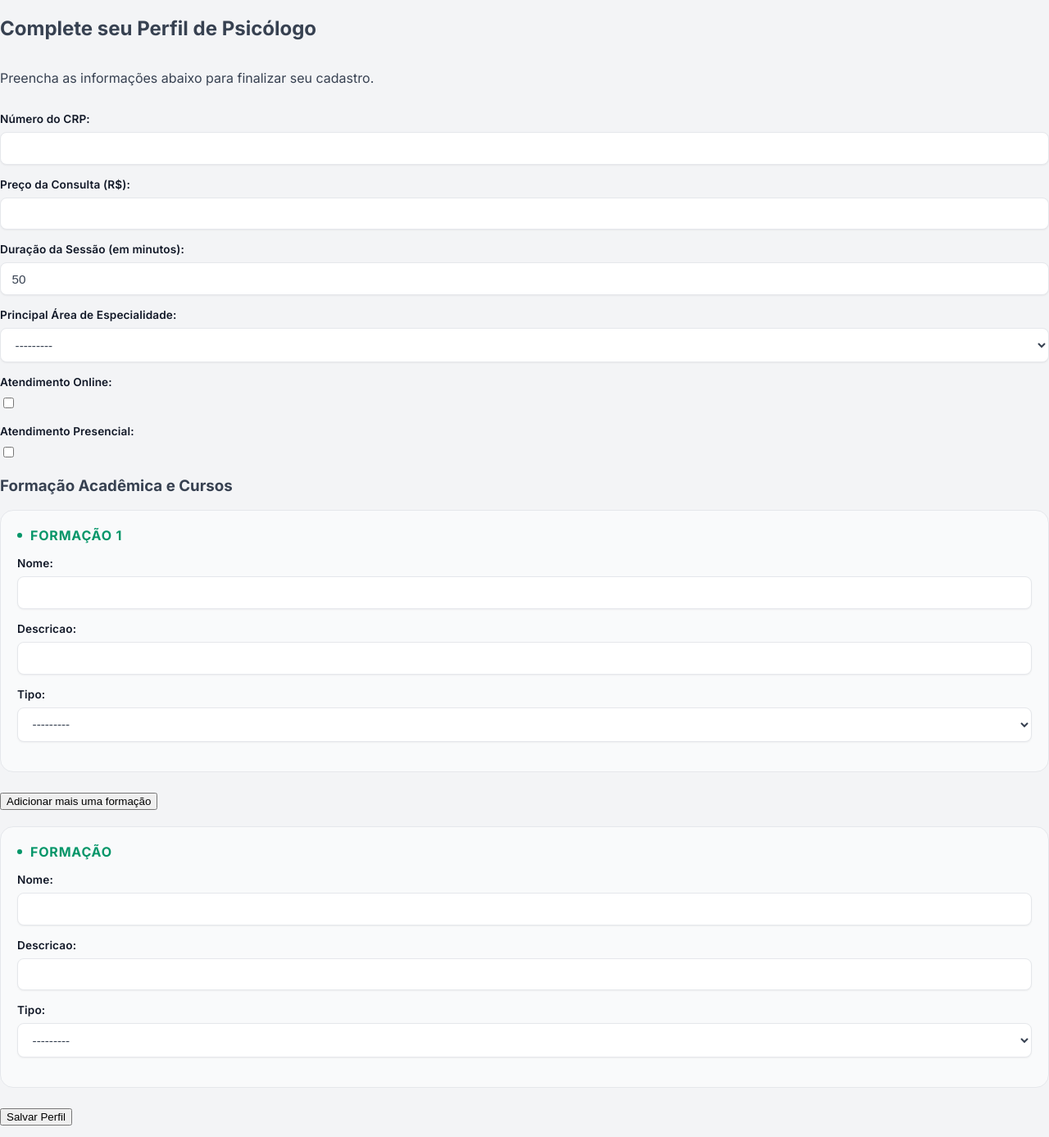
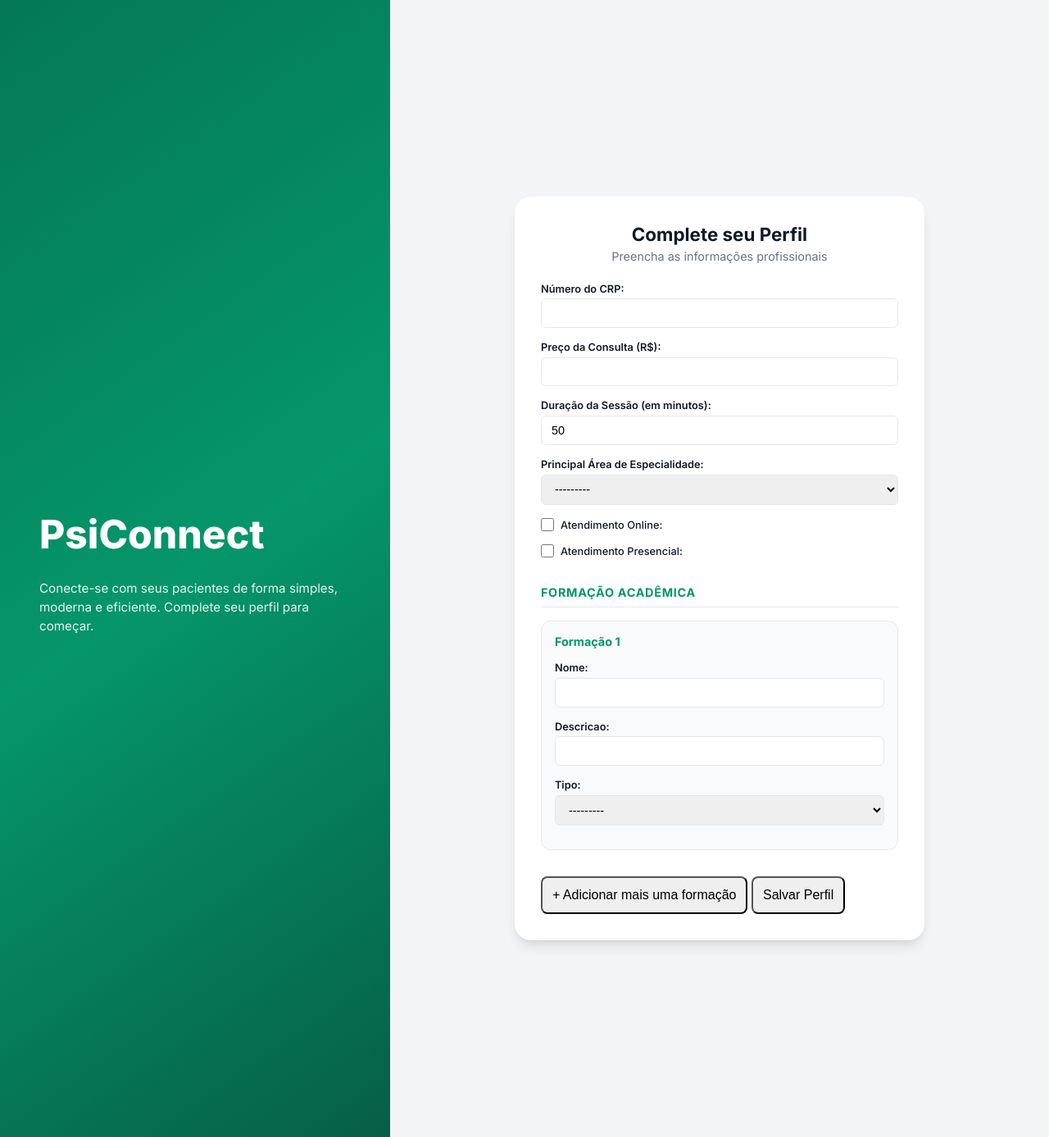
Before and after one commit to FelipeMartinsBnf/psiacesso-django, a Django app: page /cadastro/psicologo/ in a window 1280 px wide. Shown: the whole page at 82% size. Run offline with Django 5.2, Linux system fonts and the light colour scheme; the visitor is signed in with stand-in values (Sample User, id 1); data that the repository does not hold is empty.

Commit message:
estilizando cadastro psi parte 2

```diff
--- a/contas/static/cadastro_psicologo.css
+++ b/contas/static/cadastro_psicologo.css
@@ -2,24 +2,17 @@
 
 /* === 1. VARIÁVEIS DE DESIGN (MODERNO & CLEAN) === */
 :root {
-    /* Cores da Marca (Ajuste para seu verde exato) */
-    --cp-primary: #059669;       /* Um verde esmeralda moderno */
+    --cp-primary: #059669;
     --cp-primary-dark: #047857;
-    --cp-primary-light: #d1fae5; /* Verde bem clarinho para fundos de destaque */
+    --cp-primary-light: #d1fae5;
+    --cp-bg-page: #f3f4f6;
+    --cp-bg-surface: #ffffff;
+    --cp-border-color: #e5e7eb;
+    --cp-text-heading: #111827;
+    --cp-text-body: #374151;
+    --cp-text-muted: #6b7280;
 
-    /* Neutros Sofisticados */
-    --cp-bg-page: #f3f4f6;       /* Cinza azulado muito claro para o fundo da página */
-    --cp-bg-surface: #ffffff;    /* Branco puro para superfícies */
-    --cp-border-color: #e5e7eb;  /* Bordas sutis */
-
-    /* Tipografia */
-    --cp-text-heading: #111827;  /* Quase preto para títulos */
-    --cp-text-body: #374151;     /* Cinza escuro para texto */
-    --cp-text-muted: #6b7280;    /* Cinza médio para dicas */
-
-    /* Sombras (Essenciais para o look moderno) */
     --shadow-sm: 0 1px 2px 0 rgb(0 0 0 / 0.05);
-    --shadow-md: 0 4px 6px -1px rgb(0 0 0 / 0.1), 0 2px 4px -2px rgb(0 0 0 / 0.1);
     --shadow-lg: 0 10px 15px -3px rgb(0 0 0 / 0.1), 0 4px 6px -4px rgb(0 0 0 / 0.1);
 }
 
@@ -27,10 +20,10 @@
 html, body {
     height: 100%;
     margin: 0;
-    font-family: 'Inter', -apple-system, BlinkMacSystemFont, "Segoe UI", Roboto, sans-serif;
+    font-family: 'Inter', sans-serif;
     background-color: var(--cp-bg-page);
     color: var(--cp-text-body);
-    overflow: hidden; /* Evita scroll na página inteira */
+    overflow: hidden;
 }
 
 .main-cadastro-container {
@@ -39,7 +32,7 @@
     width: 100vw;
 }
 
-/* --- BARRA LATERAL (Mais sofisticada) --- */
+/* --- BARRA LATERAL --- */
 .branding-sidebar {
     width: 38%;
     background: linear-gradient(145deg, var(--cp-primary-dark), var(--cp-primary), #065f46);
@@ -47,36 +40,23 @@
     display: flex;
     flex-direction: column;
     justify-content: center;
-    padding: 4rem;
+    padding: 3rem;
     box-sizing: border-box;
     position: relative;
-    overflow: hidden;
-}
-
-.branding-sidebar::before {
-    content: '';
-    position: absolute;
-    top: -10%; right: -10%;
-    width: 300px; height: 300px;
-    background: radial-gradient(circle, rgba(255,255,255,0.1) 0%, rgba(255,255,255,0) 70%);
-    pointer-events: none;
 }
 
 .branding-sidebar h1 {
-    font-size: 3.5rem;
+    font-size: 3rem;
     font-weight: 800;
+    margin-bottom: 1rem;
     line-height: 1;
-    margin-bottom: 1.5rem;
-    letter-spacing: -0.03em;
-    text-shadow: 0 2px 10px rgba(0,0,0,0.1);
 }
 
 .branding-sidebar p {
-    font-size: 0.9rem;
-    line-height: 1.6;
+    font-size: 0.95rem;
     opacity: 0.9;
-    max-width: 480px;
-    font-weight: 400;
+    line-height: 1.5;
+    max-width: 450px;
 }
 
 /* --- ÁREA DO FORMULÁRIO --- */
@@ -86,16 +66,16 @@
     align-items: center;
     justify-content: center;
     background-color: var(--cp-bg-page);
-    padding: 2rem;
+    padding: 1rem;
 }
 
 .cadastro-form-box {
     background-color: var(--cp-bg-surface);
-    width: 65%;
-    max-width: 520px;
-    max-height: 90vh;
-    padding: 2.5rem;
-    border-radius: 24px;
+    width: 100%;
+    max-width: 500px;
+    max-height: 95vh;
+    padding: 2rem;
+    border-radius: 20px;
     box-shadow: var(--shadow-lg);
     overflow-y: auto;
     box-sizing: border-box;
@@ -103,36 +83,34 @@
 
 .form-header {
     text-align: center;
-    margin-bottom: 2.5rem;
+    margin-bottom: 1.5rem;
 }
 .form-header h2 {
-    font-size: 1.5rem;
-    font-weight: 700;
+    font-size: 1.4rem;
+    margin: 0 0 0.3rem 0;
     color: var(--cp-text-heading);
-    margin: 0 0 0.5rem 0;
-    letter-spacing: -0.02em;
 }
 .form-header p {
+    font-size: 0.9rem;
     color: var(--cp-text-muted);
-    font-size: 1rem;
     margin: 0;
 }
 
+/* === 3. FORMULÁRIO COMPACTO === */
 form p {
-    margin-bottom: 1.0rem;
+    margin-bottom: 0.8rem;
 }
 
-/* Labels Modernos */
+/* Labels (Textos acima dos inputs) */
 form label {
     display: block;
-    font-size: 0.85rem;
+    font-size: 0.8rem;
     font-weight: 600;
     color: var(--cp-text-heading);
-    margin-bottom: 0.5rem;
-    letter-spacing: 0.01em;
+    margin-bottom: 0.3rem;
 }
 
-/* Inputs Estilo "Stripe" */
+/* Inputs de Texto/Email/Etc */
 form input[type="text"],
 form input[type="email"],
 form input[type="number"],
@@ -141,173 +119,109 @@
 form select,
 form textarea {
     width: 100%;
-    padding: 0.65rem 0.85rem;
-    font-size: 0.95rem;
-    line-height: 1.0;
-    color: var(--cp-text-body);
-    background-color: #fff;
+    padding: 0.55rem 0.75rem;
+    font-size: 0.9rem;
     border: 1px solid var(--cp-border-color);
-    border-radius: 8px;
-    box-shadow: var(--shadow-sm);
-    transition: all 0.2s ease-in-out;
+    border-radius: 6px;
     box-sizing: border-box;
+    transition: all 0.2s;
 }
 
-/* Estado de Foco (Aquele anel colorido bonito) */
-form input:focus,
-form select:focus,
-form textarea:focus {
+form input:focus, form select:focus, form textarea:focus {
     outline: none;
     border-color: var(--cp-primary);
-    box-shadow: 0 0 0 4px var(--cp-primary-light); /* Anel de foco moderno */
+    box-shadow: 0 0 0 3px var(--cp-primary-light);
 }
 
 form textarea {
-    resize: vertical;
-    min-height: 80px;
+    min-height: 70px;
 }
 
-/* Texto de ajuda abaixo do input */
 .helptext {
-    display: block;
-    margin-top: 0.4rem;
-    font-size: 0.85rem;
+    font-size: 0.75rem;
     color: var(--cp-text-muted);
+    margin-top: 0.2rem;
 }
 
-/* === 4. SEÇÃO DE FORMAÇÕES (FORMSETS BONITOS) === */
+/* === 4. CORREÇÃO DAS CAIXINHAS (CHECKBOX) === */
+form p:has(input[type="checkbox"]) {
+    display: flex;
+    flex-direction: row-reverse;
+    justify-content: flex-end;
+    align-items: center;
+    margin-bottom: 0.5rem;
+    gap: 0.5rem;
+}
+
+form p:has(input[type="checkbox"]) label {
+    margin-bottom: 0;
+    cursor: pointer;
+    font-weight: 500;
+}
+
+/* Estiliza a caixinha em si */
+form input[type="checkbox"] {
+    width: 16px;
+    height: 16px;
+    cursor: pointer;
+    margin: 0;
+    accent-color: var(--cp-primary);
+}
+
+
+/* === 5. FORMSETS (FORMAÇÃO) === */
 .section-divider {
-    margin: 3rem 0 1.5rem 0;
-    display: flex;
-    align-items: center;
-    color: var(--cp-text-heading);
-}
-.section-divider::before,
-.section-divider::after {
-    content: '';
-    flex: 1;
+    margin: 2rem 0 1rem 0;
     border-bottom: 1px solid var(--cp-border-color);
+    padding-bottom: 0.5rem;
 }
 .section-divider span {
-    padding: 0 1rem;
-    font-weight: 600;
-    font-size: 1.1rem;
+    font-size: 0.9rem;
+    font-weight: 700;
+    color: var(--cp-primary);
     text-transform: uppercase;
     letter-spacing: 0.05em;
-    color: var(--cp-text-muted);
 }
 
-/* Card de cada Formação */
 .formacao-item {
     background-color: #f9fafb;
     border: 1px solid var(--cp-border-color);
-    border-radius: 16px;
-    padding: 1.25rem;
-    margin-bottom: 1.5rem;
-    transition: all 0.2s ease;
-    position: relative;
-}
-
-/* Efeito hover sutil no card */
-.formacao-item:hover {
-    border-color: #d1d5db;
-    box-shadow: var(--shadow-md);
-    background-color: #fff;
+    border-radius: 12px;
+    padding: 1rem;
+    margin-bottom: 1rem;
 }
 
 .formacao-item h4 {
     margin-top: 0;
-    font-size: 1rem;
-    font-weight: 700;
+    font-size: 0.9rem;
     color: var(--cp-primary);
-    text-transform: uppercase;
-    letter-spacing: 0.05em;
-    margin-bottom: 1rem;
-    display: flex;
-    align-items: center;
+    margin-bottom: 0.8rem;
 }
 
-/* Ícone sutil antes do título da formação (opcional, feito com CSS puro) */
-.formacao-item h4::before {
-    content: '';
-    display: inline-block;
-    width: 6px;
-    height: 6px;
-    background-color: var(--cp-primary);
-    border-radius: 50%;
-    margin-right: 10px;
+.delete-row {
+    margin-top: 0.8rem;
+    padding-top: 0.8rem;
+    font-size: 0.8rem;
 }
 
-/* Botão de Remover */
-.delete-row {
-    margin-top: 1rem;
-    padding-top: 1rem;
-    border-top: 1px dashed var(--cp-border-color);
-    display: flex;
-    align-items: center;
-    justify-content: flex-end; /* Alinha à direita */
-}
-.delete-row label {
-    color: #ef4444; /* Vermelho mais moderno */
-    font-size: 0.9rem;
-    cursor: pointer;
-    margin: 0 0 0 0.5rem; /* Ajuste de margem */
+/* === 6. BOTÕES === */
+.actions-container {
+    margin-top: 2rem;
+    gap: 0.8rem;
 }
 
-/* === 5. BOTÕES DE AÇÃO === */
-.actions-container {
-    margin-top: 2.5rem;
-    display: flex;
-    flex-direction: column;
-    gap: 1rem;
-}
-
-.btn-primary {
-    width: 100%;
-    padding: 0.85rem;
-    background-color: var(--cp-primary);
-    color: white;
-    border: none;
-    border-radius: 12px;
-    font-size: 1.1rem;
-    font-weight: 700;
-    cursor: pointer;
-    transition: all 0.2s;
-    box-shadow: var(--shadow-sm);
-}
-.btn-primary:hover {
-    background-color: var(--cp-primary-dark);
-    transform: translateY(-1px);
-    box-shadow: var(--shadow-md);
-}
-
-.btn-outline {
-    width: 100%;
-    padding: 0.85rem;
-    background-color: transparent;
-    color: var(--cp-text-body);
-    border: 2px dashed var(--cp-border-color);
-    border-radius: 12px;
-    font-weight: 600;
+.btn-primary, .btn-outline {
+    padding: 0.75rem;
     font-size: 1rem;
-    cursor: pointer;
-    transition: all 0.2s;
-    display: flex;
-    align-items: center;
-    justify-content: center;
-}
-.btn-outline:hover {
-    border-color: var(--cp-primary);
-    color: var(--cp-primary);
-    background-color: var(--cp-primary-light);
+    border-radius: 8px;
 }
 
 /* Responsividade */
 @media (max-width: 1024px) {
     .main-cadastro-container { flex-direction: column; height: auto; }
     html, body { overflow: auto; }
-    .branding-sidebar { width: 100%; min-height: 250px; padding: 3rem 2rem; align-items: center; text-align: center; }
-    .branding-sidebar h1 { font-size: 2.5rem; }
-    .cadastro-form-content { width: 100%; padding: 1.5rem; }
-    .cadastro-form-box { padding: 2rem; border-radius: 16px; max-height: none; }
+    .branding-sidebar { width: 100%; padding: 2rem; text-align: center; }
+    .branding-sidebar h1 { font-size: 2rem; }
+    .cadastro-form-content { width: 100%; padding: 1rem; }
+    .cadastro-form-box { max-height: none; padding: 1.5rem; }
 }
--- a/contas/templates/cadastro/cadastro_psicologo.html
+++ b/contas/templates/cadastro/cadastro_psicologo.html
@@ -12,71 +12,95 @@
 
     <link rel="stylesheet" href="{% static 'globals.css' %}" />
     <link rel="stylesheet" href="{% static 'cadastro_psicologo.css' %}" />
+
+    <style>
+        .hidden { display: none; }
+        input, select, textarea { width: 100%; box-sizing: border-box; }
+    </style>
 </head>
 <body>
-    <h2>Complete seu Perfil de Psicólogo</h2>
-    <p>Preencha as informações abaixo para finalizar seu cadastro.</p>
+
+    <div class="main-cadastro-container">
+
+        <div class="branding-sidebar">
+            <h1>PsiConnect</h1>
+            <p>Conecte-se com seus pacientes de forma simples, moderna e eficiente. Complete seu perfil para começar.</p>
+        </div>
+
+        <div class="cadastro-form-content">
+
+            <div class="cadastro-form-box">
+
+                <div class="form-header">
+                    <h2>Complete seu Perfil</h2>
+                    <p>Preencha as informações profissionais</p>
+                </div>
 
                 <form method="post">
                     {% csrf_token %}
 
                     {{ form.as_p }}
 
-        <h3>Formação Acadêmica e Cursos</h3>
+                    <div class="section-divider">
+                        <span>Formação Acadêmica</span>
+                    </div>
 
                     <div id="formacao-list">
-            {{ formset.management_form }} {% for form_item in formset %}
+                        {{ formset.management_form }}
+
+                        {% for form_item in formset %}
                             <div class="formacao-item">
                                 <h4>Formação {{ forloop.counter }}</h4>
                                 {{ form_item.as_p }}
+
                                 {% if form_item.instance.pk and formset.can_delete %}
-                        <label for="{{ form_item.DELETE.id_for_label }}">Marcar para remover:</label>
+                                    <div class="delete-row">
+                                        <label for="{{ form_item.DELETE.id_for_label }}">Remover esta formação?</label>
                                         {{ form_item.DELETE }}
+                                    </div>
                                 {% endif %}
                             </div>
                         {% endfor %}
                     </div>
 
-        <button type="button" id="add-formacao-button">Adicionar mais uma formação</button>
+                    <div class="actions-container">
+                        <button type="button" id="add-formacao-button" class="btn-outline">
+                            + Adicionar mais uma formação
+                        </button>
 
-        <br><br>
+                        <button type="submit" class="btn-primary">
+                            Salvar Perfil
+                        </button>
+                    </div>
+                </form>
 
-        <div id="empty-form" class="hidden">
+            </div> </div> </div> <div id="empty-form" class="hidden">
         <div class="formacao-item">
             <h4>Formação <span class="form-counter"></span></h4>
             {{ formset.empty_form.as_p }}
         </div>
     </div>
 
-        <button type="submit">Salvar Perfil</button>
-    </form>
     <script>
-        // Este script vai dentro da tag <script> no final do seu <body>
-
-        // Seleciona os elementos do DOM
         const addFormacaoButton = document.getElementById('add-formacao-button');
         const formacaoList = document.getElementById('formacao-list');
         const emptyForm = document.getElementById('empty-form').innerHTML;
-        const totalFormsInput = document.getElementById('id_formacoes-TOTAL_FORMS');
+        const totalFormsInput = document.getElementById('id_formacoes-TOTAL_FORMS'); // Verifique se o prefixo 'formacoes' está certo no seu views.py
 
         addFormacaoButton.addEventListener('click', function() {
-        // Pega o número atual de formulários
             let currentFormCount = parseInt(totalFormsInput.value);
-
-        // Cria o HTML do novo formulário, substituindo o placeholder '__prefix__' pelo número correto
             const newFormHtml = emptyForm.replace(/__prefix__/g, currentFormCount);
 
-        // Cria um novo elemento div para inserir o formulário
             const newFormElement = document.createElement('div');
             newFormElement.innerHTML = newFormHtml;
 
-        // Atualiza o contador no título (opcional, mas melhora a UX)
-        newFormElement.querySelector('.form-counter').innerText = currentFormCount + 1;
+            // Tenta atualizar o contador visual, se existir
+            const counterSpan = newFormElement.querySelector('.form-counter');
+            if(counterSpan) {
+                counterSpan.innerText = currentFormCount + 1;
+            }
 
-        // Insere o novo formulário na lista
             formacaoList.appendChild(newFormElement);
-
-        // Incrementa o valor no management_form para que o Django saiba do novo formulário
             totalFormsInput.value = currentFormCount + 1;
         });
     </script>
--- a/psiacesso/settings.py
+++ b/psiacesso/settings.py
@@ -81,7 +81,7 @@
     'ENGINE': 'django.db.backends.postgresql',
     'NAME': 'psiacesso',
     'USER': 'postgres',
-    'PASSWORD': '12345678',
+    'PASSWORD': 'admin',
     'HOST': '127.0.0.1',
     'PORT': '5432'
  }
```
Lines whose indentation alone changed are shown as unchanged.
